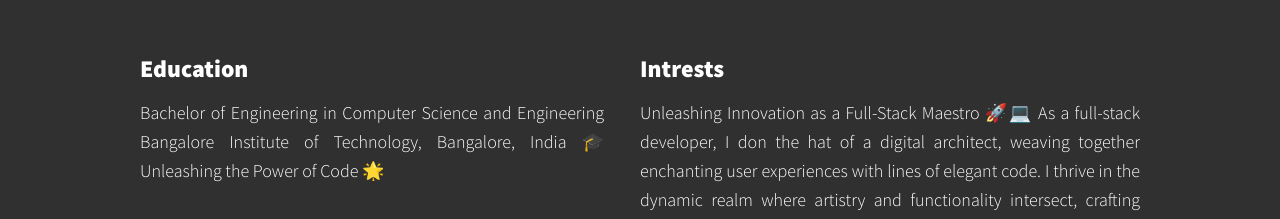
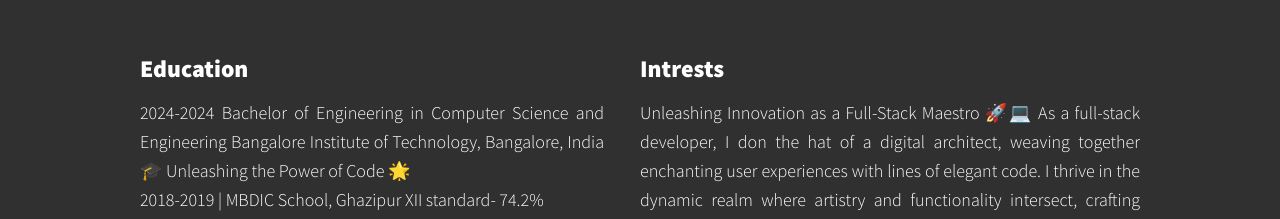
Before and after one commit to saurabhsingh-28/My-portfolio, a plain HTML site: page index.html in a window 1280 px wide. Shown: the part 733-952 px from the top of the page. Drawn offline with nearby package versions, Linux system fonts and the light colour scheme.

Commit message:
index.html

```diff
--- a/index.html
+++ b/index.html
@@ -66,10 +66,15 @@
         <div class="service">
           <h3>Education</h3>
           <p>
+           2024-2024
             Bachelor of Engineering in Computer Science and Engineering
-            Bangalore Institute of Technology, Bangalore, India
-
-            🎓 Unleashing the Power of Code 🌟
+            Bangalore Institute of Technology, Bangalore, India 🎓 Unleashing
+            the Power of Code 🌟
+            <br/>
+            2018-2019 | MBDIC School, Ghazipur XII standard- 74.2%
+            <br/>
+            2016-2017 | St. John's School, Ghazipur X standard - 90%
+              </p>
         </div>
         <!--Service-->
 
```
